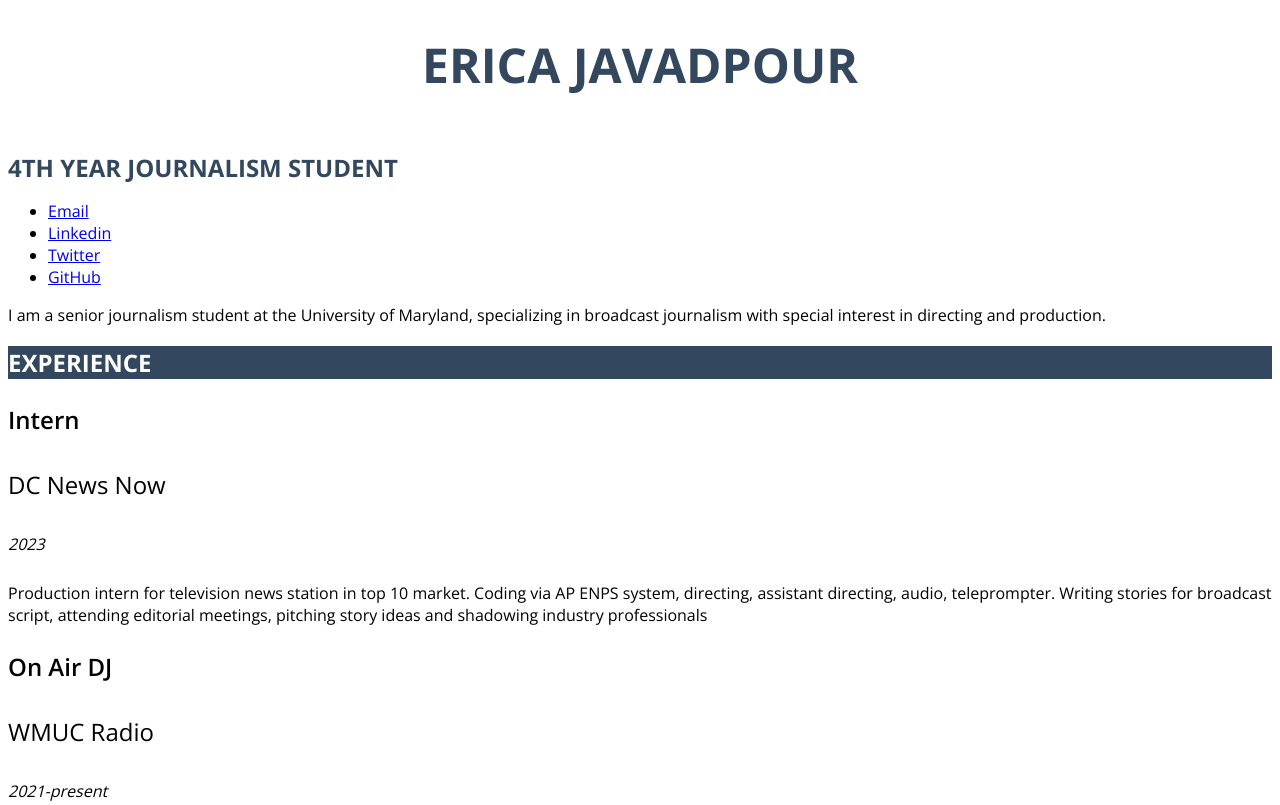
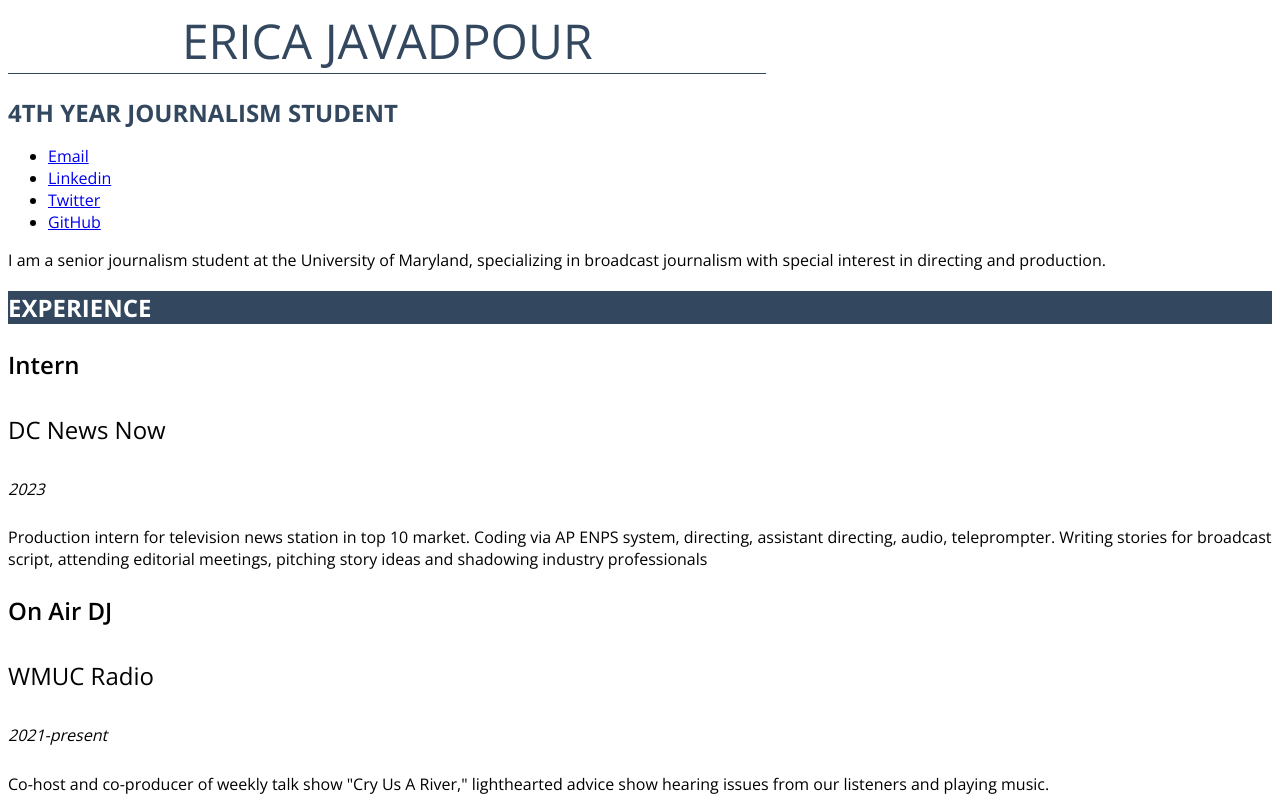
Before and after one commit to ejav7/Erica-Javadpour-Jour352, a plain HTML site: page resume/index.html in a window 1280 px wide. Shown: the top 805 px of the page. Drawn offline with nearby package versions, Linux system fonts and the light colour scheme.

Commit message:
adding stuff

```diff
--- a/resume/index.html
+++ b/resume/index.html
@@ -12,7 +12,7 @@
 <body>
 <!--I wrote this myself-->
 
-<h1>Erica Javadpour</h1>
+<div id="name">Erica Javadpour</div>
 
 <!--
 
--- a/resume/style.css
+++ b/resume/style.css
@@ -7,11 +7,14 @@ body {
     color: #444
     font-weight: 400;
 }
-h1 {
+#name {
     font-size:3em;
     text-transform:uppercase;
     text-align:center;
     color:#33485e;
+    border-bottom: 1px solid #33485e;
+    width:60%;
+    min-width:300px;
 }
 
 strong {
```
